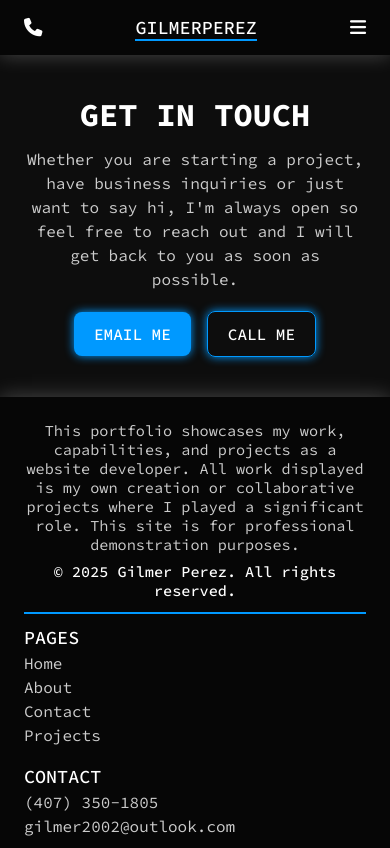
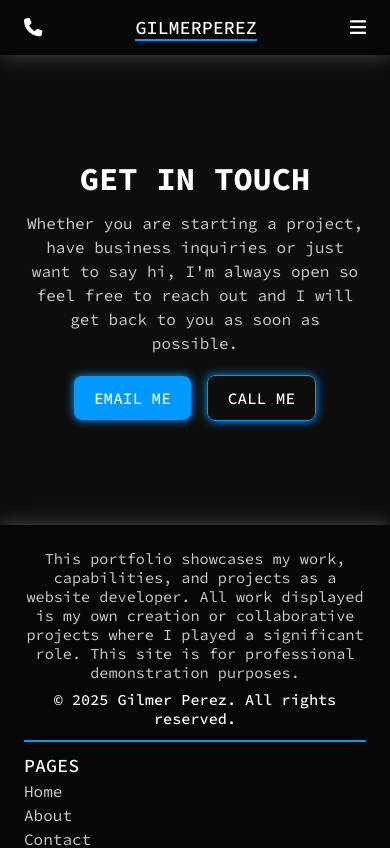
Before and after one commit to gilmerperez/gilmer-perez, a React (Vite) app: page /contact in a window 390 px wide. Shown: the top 848 px of the page. Built offline with nearby package versions, Linux system fonts and the light colour scheme.

Commit message:
Cahnged min height on short pages

```diff
--- a/src/pages/Contact/Contact.module.css
+++ b/src/pages/Contact/Contact.module.css
@@ -11,8 +11,8 @@
 /* Contact section */
 .contactSection {
   width: 100%;
-  margin: 3rem;
   display: flex;
+  min-height: 50vh;
   text-align: center;
   align-items: center;
   flex-direction: column;
@@ -72,10 +72,6 @@
 
 /* Tablet responsiveness */
 @media (max-width: 768px) {
-  .contactSection {
-    margin: 2rem;
-  }
-
   .contactHeading {
     font-size: 2.5rem;
   }
@@ -96,10 +92,6 @@
 
 /* Mobile responsiveness */
 @media (max-width: 480px) {
-  .contactSection {
-    margin: 1rem;
-  }
-
   .contactHeading {
     font-size: 2rem;
   }
--- a/src/pages/Home/Home.module.css
+++ b/src/pages/Home/Home.module.css
@@ -11,8 +11,8 @@
 /* Hero section */
 .heroSection {
   width: 100%;
-  margin: 3rem;
   display: flex;
+  min-height: 50vh;
   text-align: center;
   align-items: center;
   flex-direction: column;
@@ -72,10 +72,6 @@
 
 /* Tablet responsiveness */
 @media (max-width: 768px) {
-  .heroSection {
-    margin: 2rem;
-  }
-
   .greeting {
     font-size: 1.5rem;
   }
@@ -95,10 +91,6 @@
 
 /* Mobile responsiveness */
 @media (max-width: 480px) {
-  .heroSection {
-    margin: 1rem;
-  }
-
   .greeting {
     font-size: 1.15rem;
   }
```
